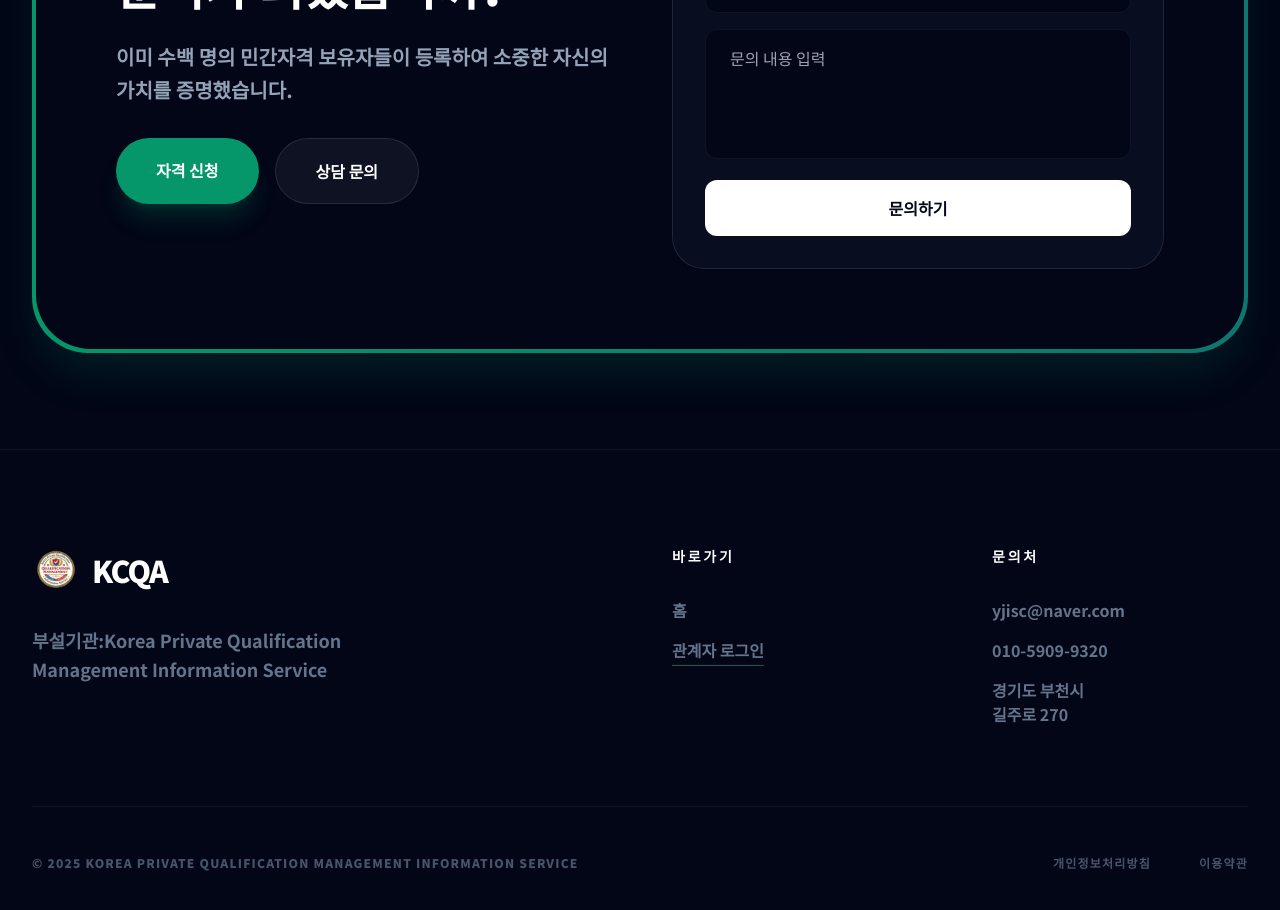
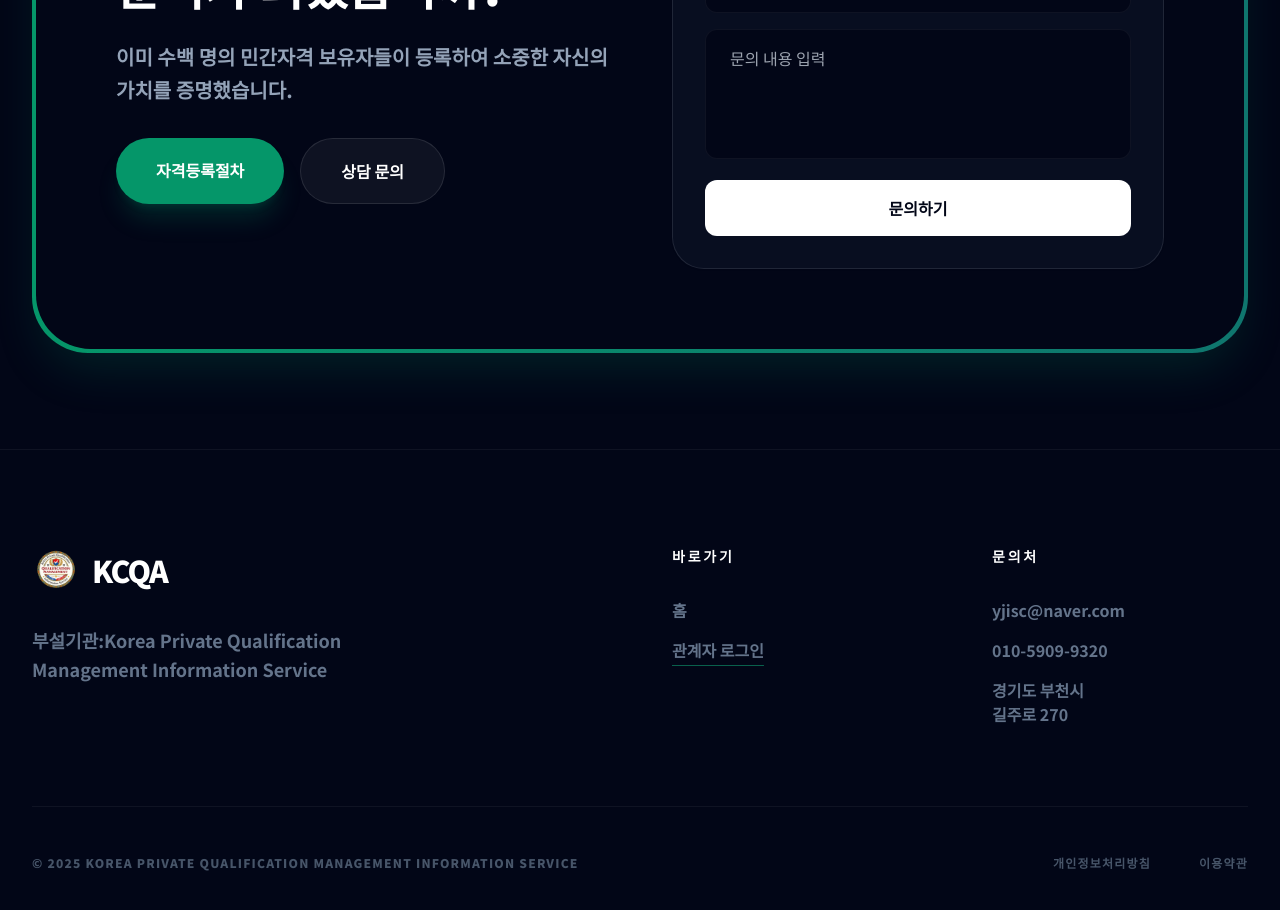
Before and after one commit to PeterKimCode/ICQA_GTCC_26, a React (Vite) app: page /#/ in a window 1280 px wide. Shown: the part 3520-4430 px from the top of the page. Built offline with nearby package versions, Linux system fonts and the light colour scheme; no server answers.

Commit message:
Update Landing.tsx

```diff
--- a/pages/Landing.tsx
+++ b/pages/Landing.tsx
@@ -383,7 +383,7 @@ export const Landing: React.FC = () => {
     rel="noreferrer"
     className="px-10 py-5 bg-emerald-600 text-white rounded-full font-black hover:bg-emerald-500 transition-all shadow-xl shadow-emerald-600/20 text-center"
   >
-    자격 신청
+    자격등록절차
   </a>
 
   {/* 상담 문의 링크 (다크모드 대응 버튼) */}
```
